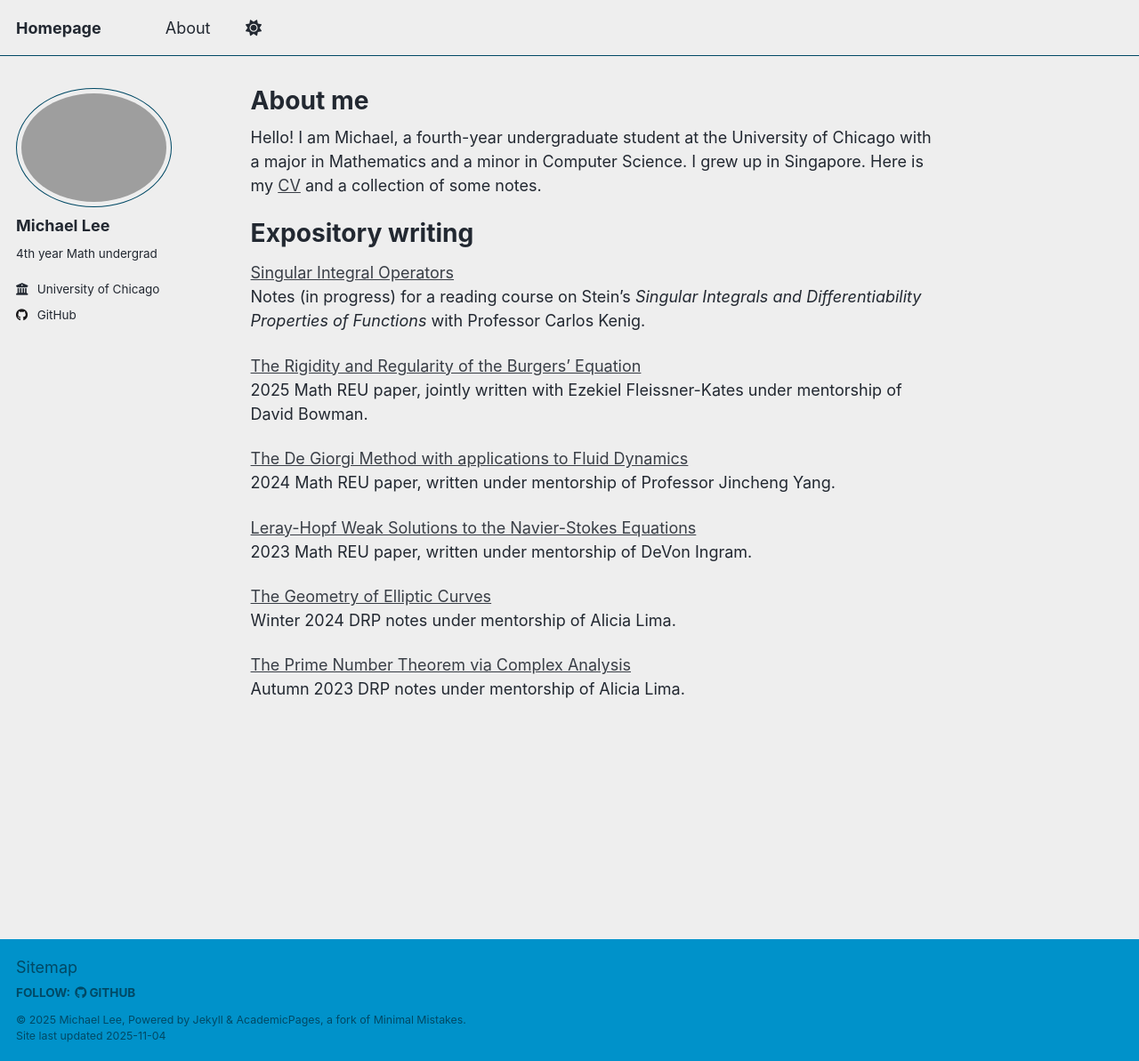
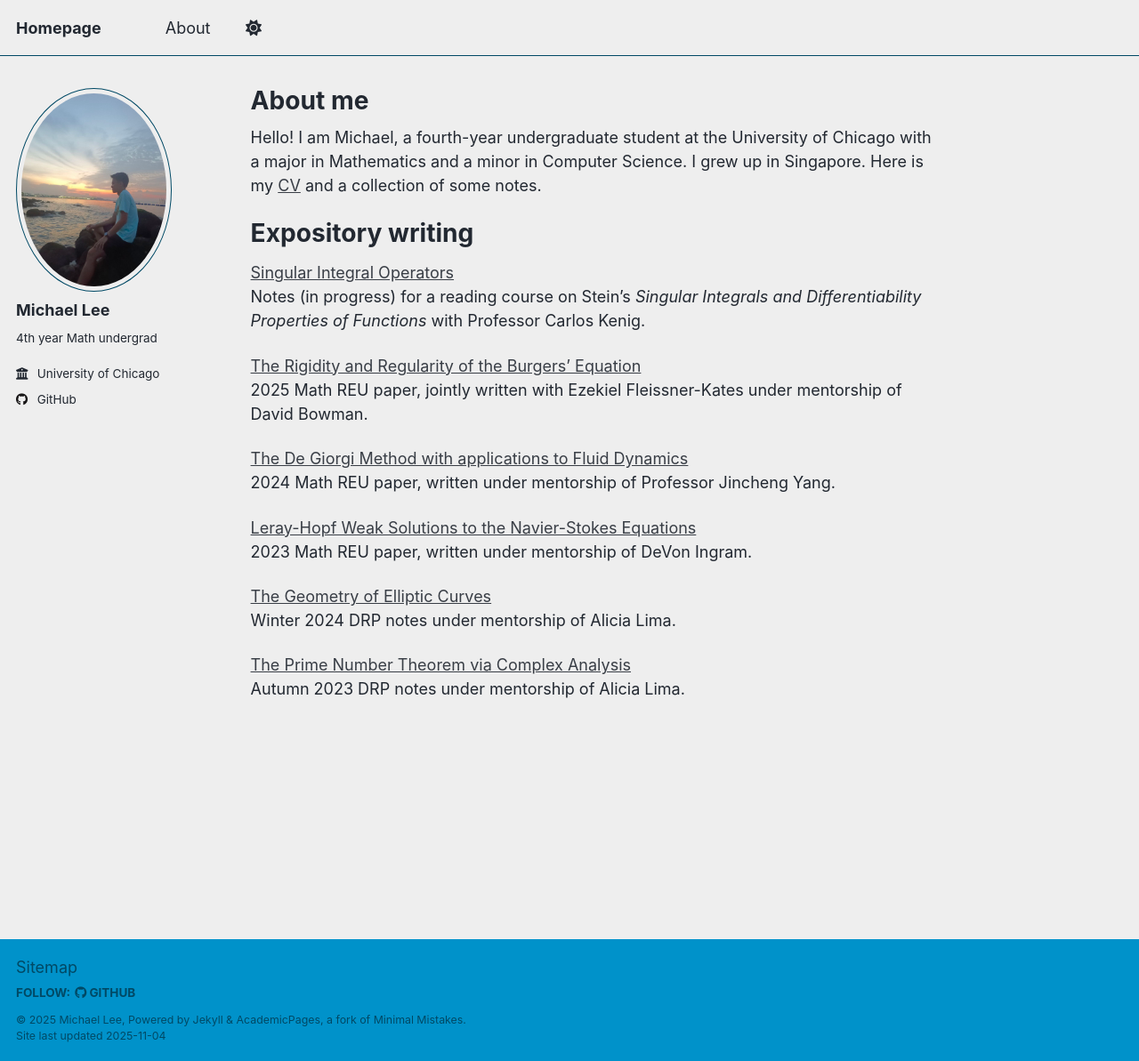
Before and after one commit to leemichaeljh/leemichaeljh.github.io, a Jekyll site: the page built from _pages/about.md, in a window 1280 px wide and 1193 px high. Shown: the whole window at 89% size. Built offline with Jekyll 4.4.1, drawn with Linux system fonts in a browser that asks for light colours; a script that is not in the unit is left out.

Commit message:
Update author avatar image path in config

```diff
--- a/_config.yml
+++ b/_config.yml
@@ -23,7 +23,7 @@ repository               : "leemichaeljh/leemichaeljh.github.io"
 #               Additional customization can be done by editing /_includes/author-profile.html
 author:
   # Biographic information
-  avatar           : "images/profile.jpg"
+  avatar           : "profile_act.jpg"
   name             : "Michael Lee"
   pronouns         : # example: "she/her"
   bio              : "4th year Math undergrad"
```
